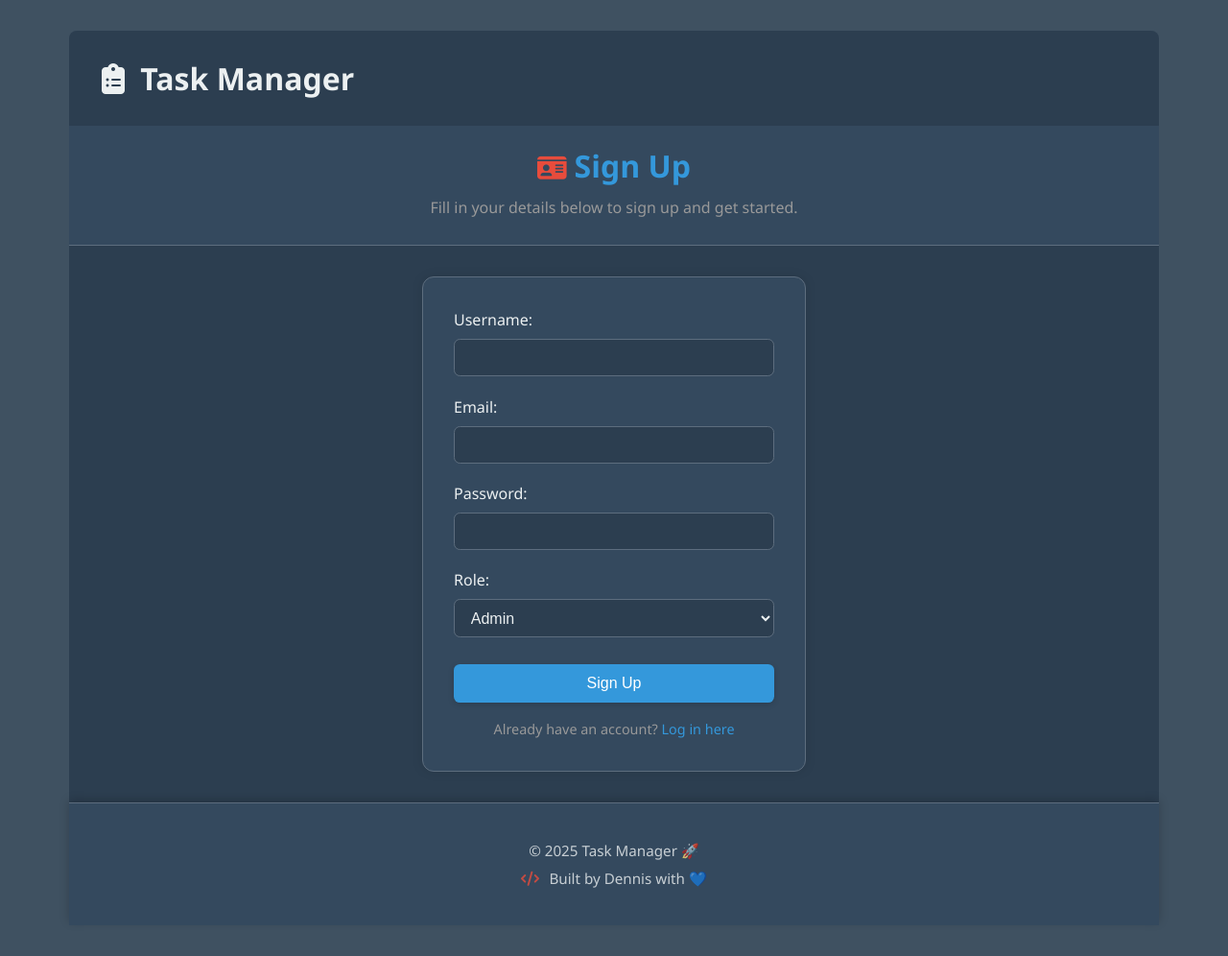
After one commit to dennis-mburu/task-manager-php, a PHP site: page /signup.php in a window 1280 px wide. The commit adds this page. Shown: the whole page at 96% size. Run offline with PHP 8.4, Linux system fonts and the light colour scheme.

Commit message:
Add a sign up page and email validation on admin adding users.

```diff
--- /dev/null
+++ b/signup.php
@@ -0,0 +1,97 @@
+<?php
+include 'includes/db.php';
+
+$success = $error = "";
+
+if ($_SERVER['REQUEST_METHOD'] === 'POST') {
+  // Get and sanitize inputs
+  $username = trim($_POST['username']);
+  $email = trim($_POST['email']);
+  $password = $_POST['password'];
+  $role = $_POST['role'];
+
+  // Check if user already exists
+  $check = mysqli_query($conn, "SELECT id FROM users WHERE email = '$email'");
+  if (mysqli_num_rows($check) > 0) {
+    $error = "⚠️ A user with that email already exists.";
+  } else {
+    // Hash password
+    $hashedPassword = password_hash($password, PASSWORD_DEFAULT);
+
+    // Insert new user
+    $insert = mysqli_query($conn, "
+            INSERT INTO users (username, email, password, role)
+            VALUES ('$username', '$email', '$hashedPassword', '$role')
+        ");
+
+    if ($insert) {
+      $success = "✅ Account created successfully.<p class='form-helper'>You can now <a href='index.php'>log in</a>.</p>";
+    } else {
+      $error = "❌ Failed to create account. Please try again.";
+    }
+  }
+}
+?>
+
+
+<!DOCTYPE html>
+<html lang="en">
+
+<head>
+  <meta charset="UTF-8">
+  <meta name="viewport" content="width=device-width, initial-scale=1.0">
+  <link rel="stylesheet" href="https://cdnjs.cloudflare.com/ajax/libs/font-awesome/6.7.2/css/all.min.css" integrity="sha512-Evv84Mr4kqVGRNSgIGL/F/aIDqQb7xQ2vcrdIwxfjThSH8CSR7PBEakCr51Ck+w+/U6swU2Im1vVX0SVk9ABhg==" crossorigin="anonymous" referrerpolicy="no-referrer" />
+  <link rel="stylesheet" href="css/style.css">
+  <title>Sign Up</title>
+</head>
+
+<body>
+  <?php include 'includes/header.php'; ?>
+
+  <div class="manage-page-title">
+    <h2><i class="fa-solid fa-id-card"></i>Sign Up</h2>
+    <p class="subtext">Fill in your details below to sign up and get started.</p>
+  </div>
+
+  <div class="form-wrapper">
+    <form method="POST" action="signup.php">
+      <?php if ($error): ?>
+        <div class="error"><?php echo $error; ?></div>
+      <?php elseif ($success): ?>
+        <div class="success"><?php echo $success; ?></div>
+      <?php endif; ?>
+      <label>
+        Username:
+        <input type="text" name="username" required>
+      </label>
+
+      <label>
+        Email:
+        <input type="email" name="email" required>
+      </label>
+
+      <label>
+        Password:
+        <input type="password" name="password" required>
+      </label>
+
+      <label>
+        Role:
+        <select name="role" required>
+          <option value="admin">Admin</option>
+          <option value="user">User</option>
+        </select>
+      </label>
+
+      <button type="submit">Sign Up</button>
+
+      <p class="form-helper" style="margin-top: 1rem;">Already have an account? <a href="index.php">Log in here</a></p>
+
+    </form>
+
+  </div>
+
+  <?php include 'includes/footer.php'; ?>
+</body>
+
+</html>
```
Also changed, not shown: add_user.php (+15 -7 lines).
